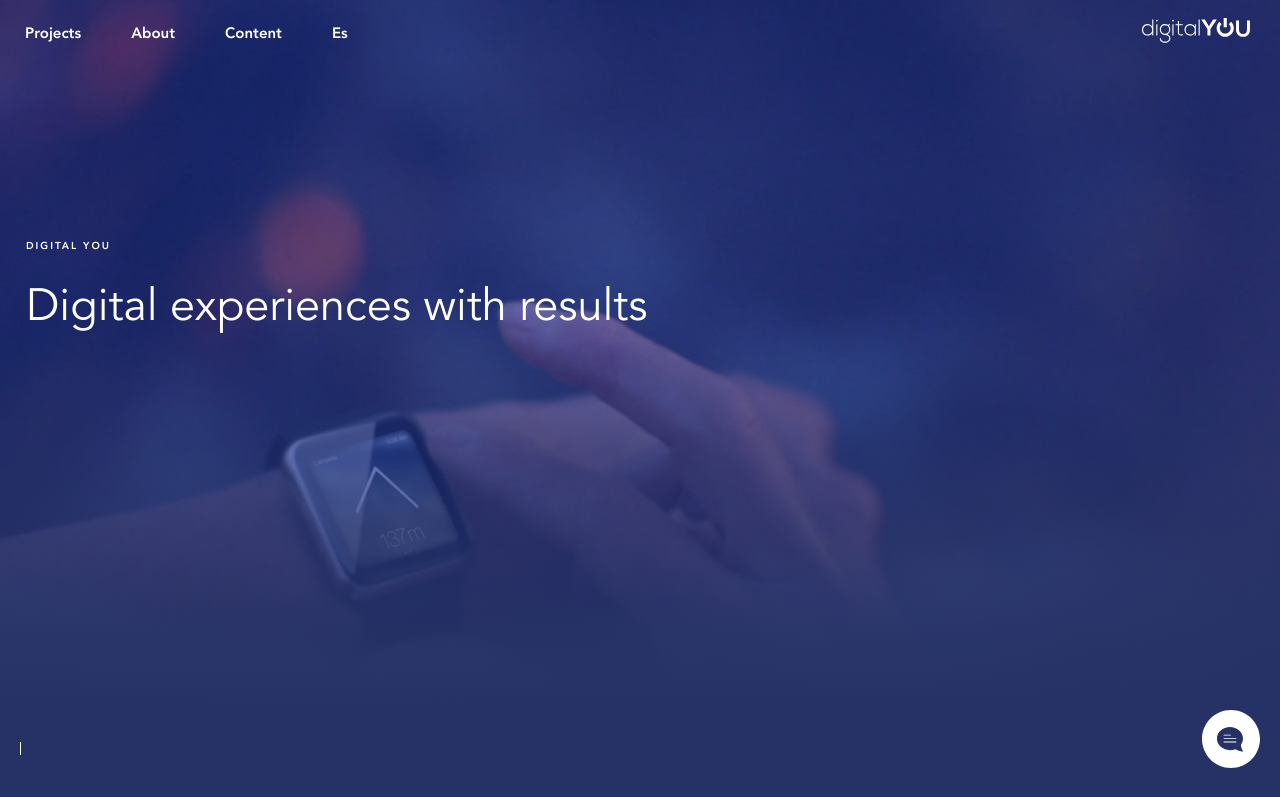
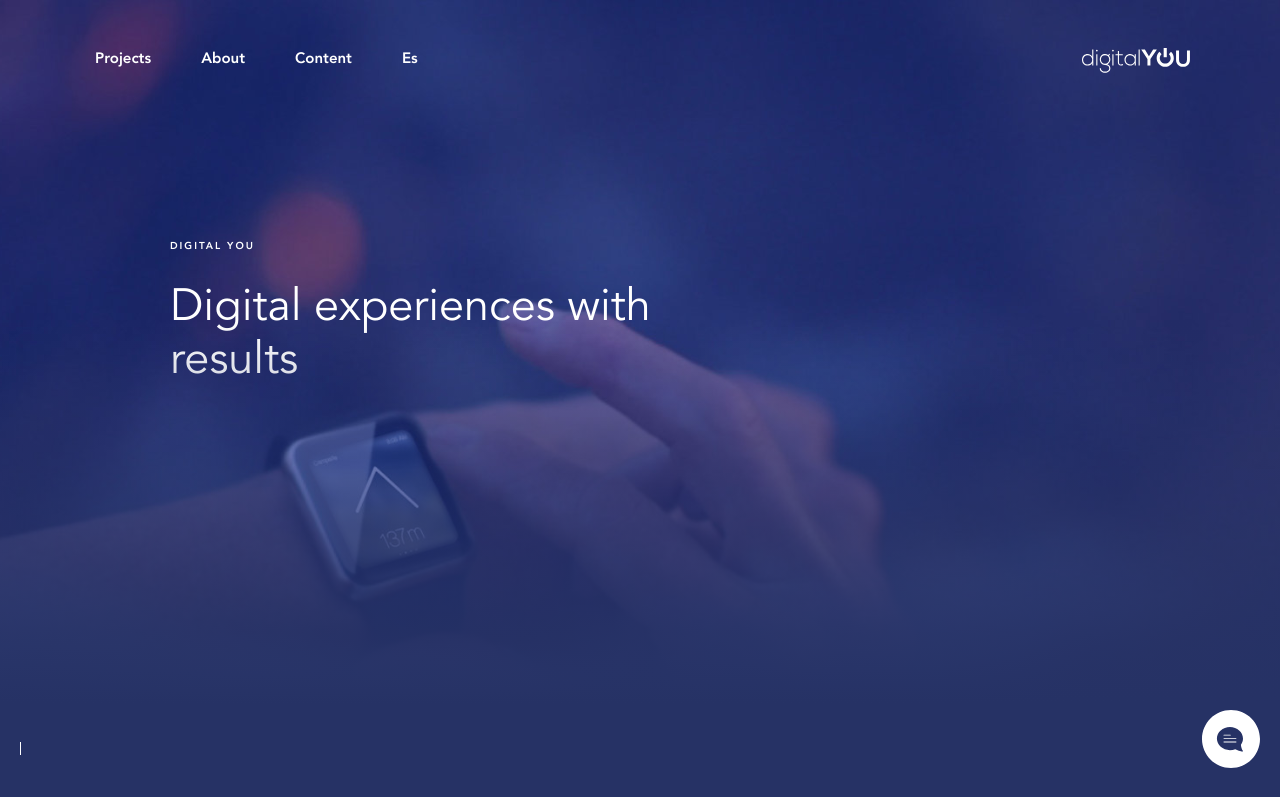
Before and after one commit to ByronGBP/react-landing-page-thing, a React app: page / in a window 1280 px wide. Shown: the top 797 px of the page. Built offline with nearby package versions, Linux system fonts and the light colour scheme.

Commit message:
1024 breakpoint

```diff
--- a/src/components/Main/Landing/Landing.js
+++ b/src/components/Main/Landing/Landing.js
@@ -67,15 +67,17 @@ class Landing extends Component<Props> {
       <Fragment>
         <div className={`overlay ${this.handleHack() ? "overlay--hidden": ""}`} ></div>
         <section className="landing lazy-bg" ref={elem => this.landingElement=elem}>
+          <div className="landing__wrapper">
             <div className="landing__container">
               <div className={`landing__message ${this.handleHack() ? "landing__message--active" : ""}`}>
                 <h1 className="subtitle"><p>DIGITAL YOU</p></h1>
                 <h3 className="title col-8"><p>Digital experiences with results</p></h3>
               </div>
+            </div>
+          </div>
           <div className="landing__gradient">
             <div className="mouse-scroll__container">
               <div className="mouse-scroll__item"></div>
-              </div>
             </div>
           </div>
         </section>
--- a/src/scss/_layout.scss
+++ b/src/scss/_layout.scss
@@ -1,3 +1,9 @@
+@include breakpoints(768px) {
+  @include col-list;
+}
+
+@include col-extend;
+
 #header {
   height: 60px;
   width: 100%;
@@ -5,6 +11,10 @@
   background-color: transparent;
   z-index: 50;
   @include transition(0.4s ease-out);
+
+  @include breakpoints(992px) {
+      height: 120px;
+  }
 }
 
 #footer {
@@ -28,18 +38,3 @@
     padding-bottom: 75px;
   }
 }
-
-@include breakpoints(768px) {
-  .col-1 {width: 8.33%;}
-  .col-2 {width: 16.66%;}
-  .col-3 {width: 25%;}
-  .col-4 {width: 33.33%;}
-  .col-5 {width: 41.66%;}
-  .col-6 {width: 50%;}
-  .col-7 {width: 58.33%;}
-  .col-8 {width: 66.66%;}
-  .col-9 {width: 75%;}
-  .col-10 {width: 83.33%;}
-  .col-11 {width: 91.66%;}
-  .col-12 {width: 100%;}
-}
--- a/src/scss/_theme.scss
+++ b/src/scss/_theme.scss
@@ -86,6 +86,7 @@ button {
   line-height: 1.3;
   letter-spacing: 0.2em;
   padding-bottom: 20px;
+  padding-left: 13px;
 
   @include breakpoints(768px) {
     padding-bottom: 30px;
--- a/src/scss/_utils.scss
+++ b/src/scss/_utils.scss
@@ -77,6 +77,27 @@
   }
 }
 
+@mixin col-list {
+  @for $i from 1 through 12 {
+    .col-#{$i} {
+      width:  $i / 12 * 100%;
+    }
+  }
+}
+
+@mixin col-extend {
+    @for $i from 1 through 12 {
+    .col-#{$i} { @extend %common };
+  }
+}
+
+%common {
+  position: relative;
+  min-height: 1px;
+  padding-left: 13px;
+  padding-right: 13px;
+}
+
 .margin-padding-zero {
   margin: 0;
   padding: 0;
--- a/src/scss/modules/_header.scss
+++ b/src/scss/modules/_header.scss
@@ -35,6 +35,10 @@
       top:auto;
       width:100%;
     }
+
+    @include breakpoints(992px) {
+      padding-left: 70px;
+    }
   }
 
   &__sidebar {
--- a/src/scss/modules/_landing.scss
+++ b/src/scss/modules/_landing.scss
@@ -2,13 +2,41 @@
   height: inherit;
   @include transition(0.6s);
 
+
+  &__wrapper {
+    height: 50%;
+    position: absolute;
+    top: 30%;
+    width: 100%;
+  }
+
   &__container {
-    @include flex;
-    @include flex-column;
-    height: 100vh;
+
+    padding-left: 20px;
+    padding-right: 20px;
+    margin-right: auto;
+    margin-left: auto;
 
     @include breakpoints(768px) {
-      width: 746px;
+      width:746px;
+      padding-left:13px;
+      padding-right:13px;
+    }
+
+    @include breakpoints(992px) {
+      width: 966px;
+    }
+  }
+
+    &__message {
+
+    margin-left: -13px;
+    margin-right: -13px;
+    @include transition(0.4s 1s ease-out);
+    @include transform(translateY(10%));
+
+    &--active {
+      @include transform(translateY(0%));
     }
   }
 
@@ -16,30 +44,12 @@
     width: 100%;
     height: 60vh;
     top: 40vh;
+    left:0;
     position: absolute;
     @include linear-gradient(rgba(38, 50, 101, 0) 0%, rgba(38, 50, 101, 0.89) 65%, rgba(38, 50, 101, 1) 80%, rgba(38, 50, 101, 1) 100%);
   }
 
-  &__message {
-    @include flex;
-    @include flex-column;
-    @include justify-content-end;
-    width: 100%;
-    padding-left: 20px;
-    padding-right: 30px;
-    position: absolute;
-    top: 30%;
-    @include transition(0.4s 1s ease-out);
-    @include transform(translateY(10%));
 
-    @include breakpoints(768px) {
-      padding-left: 26px;
-    }
-
-    &--active {
-      @include transform(translateY(0%));
-    }
-  }
 
   &.lazy-bg {
     opacity: 0;
--- a/src/scss/modules/_logo.scss
+++ b/src/scss/modules/_logo.scss
@@ -8,5 +8,9 @@
       fill:$main-color;
       @include transition(0.2s);
     }
+
+    @include breakpoints(992px) {
+      padding-right: 90px;
+    }
   }
 }
--- a/src/scss/modules/_nav.scss
+++ b/src/scss/modules/_nav.scss
@@ -1,7 +1,9 @@
 .nav {
+  @include flex;
+  @include align-items-center;
+
   &__container {
     @include flex;
-
   }
 
   &__item {
```
Also changed, not shown: src/public/styles/main.css, 1 other file. Lines whose indentation alone changed are shown as unchanged.
